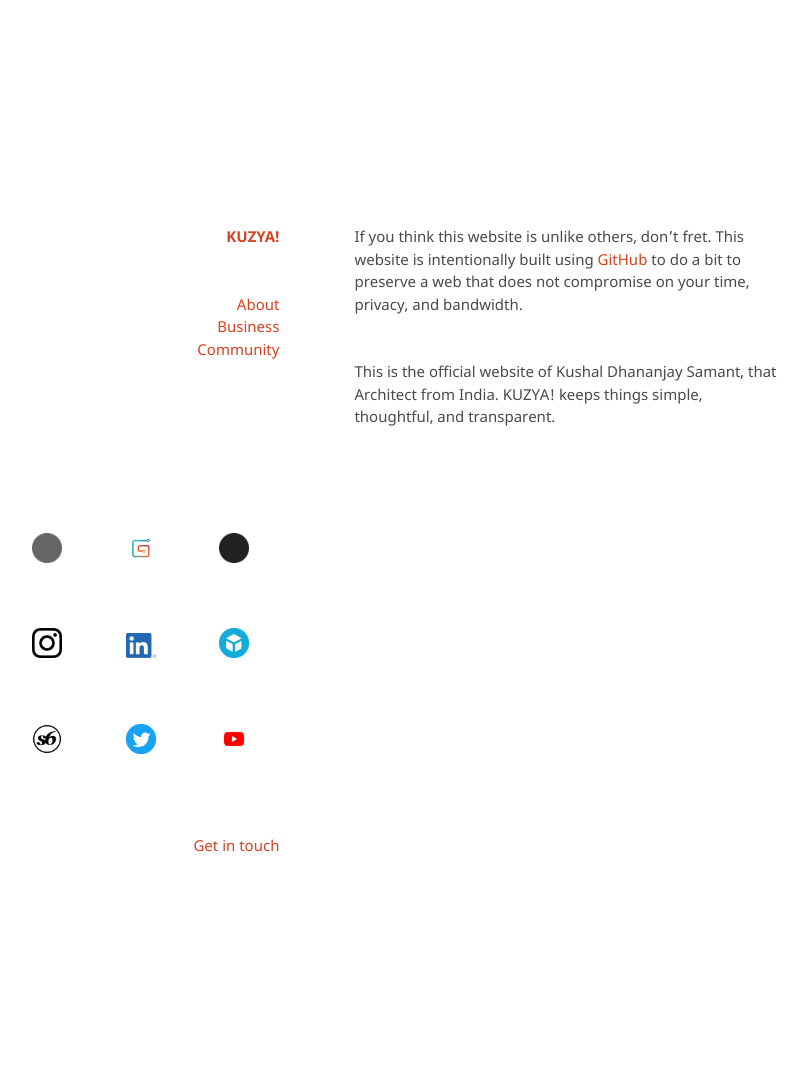
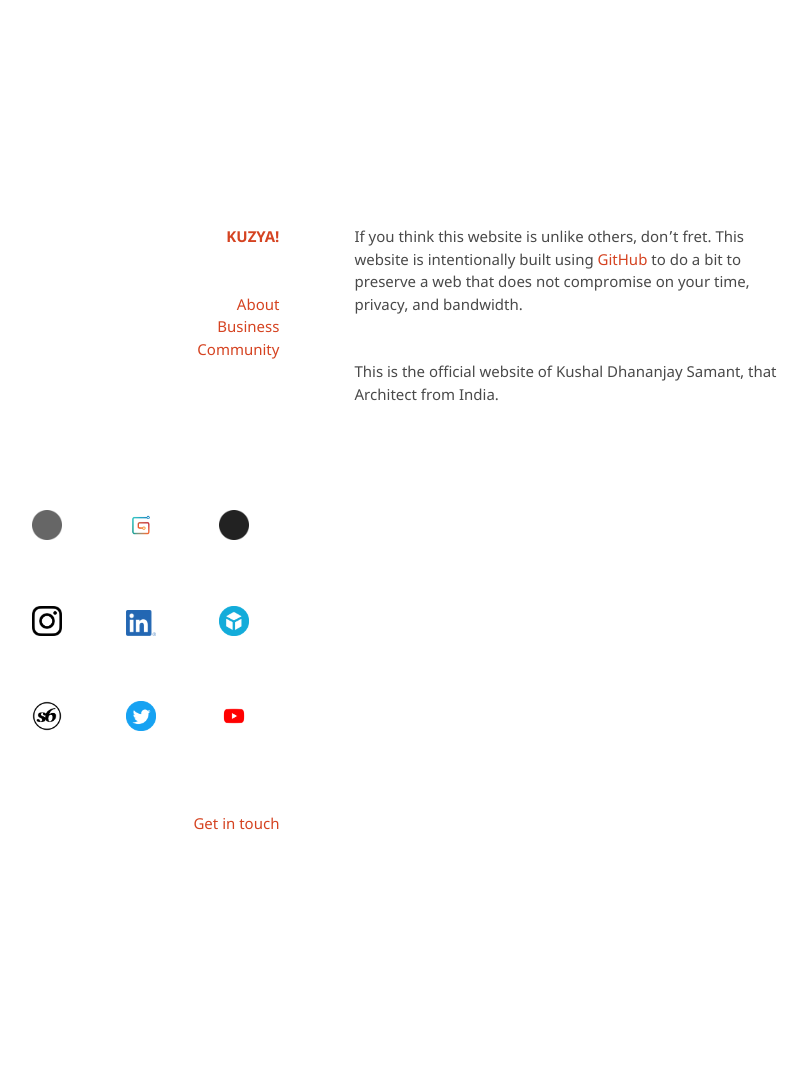
Before and after one commit to kvshvlin/kvshvlin.github.io, a Jekyll site: the page built from index.md, in a window 1280 px wide. Shown: the whole page, without its empty margins (274-1081 px from the left). Built offline with Jekyll 4.4.1, drawn with Linux system fonts in a browser that asks for light colours; our own code applies the rules of GitHub Pages for plain Markdown files; after the commit the page ends 1059 px from its top, so only the background shows below that.

Commit message:
Update index.md

```diff
--- a/index.md
+++ b/index.md
@@ -1,3 +1,3 @@
 If you think this website is unlike others, don't fret. This website is intentionally built using <a href="https://www.github.com/kushalsamant" rel="noopener noreferrer" target="_blank">GitHub</a> to do a bit to preserve a web that does not compromise on your time, privacy, and bandwidth.
 
-This is the official website of Kushal&nbsp;Dhananjay&nbsp;Samant, that Architect from India. KUZYA! keeps things simple, thoughtful, and transparent.
+This is the official website of Kushal&nbsp;Dhananjay&nbsp;Samant, that Architect from India.
```
